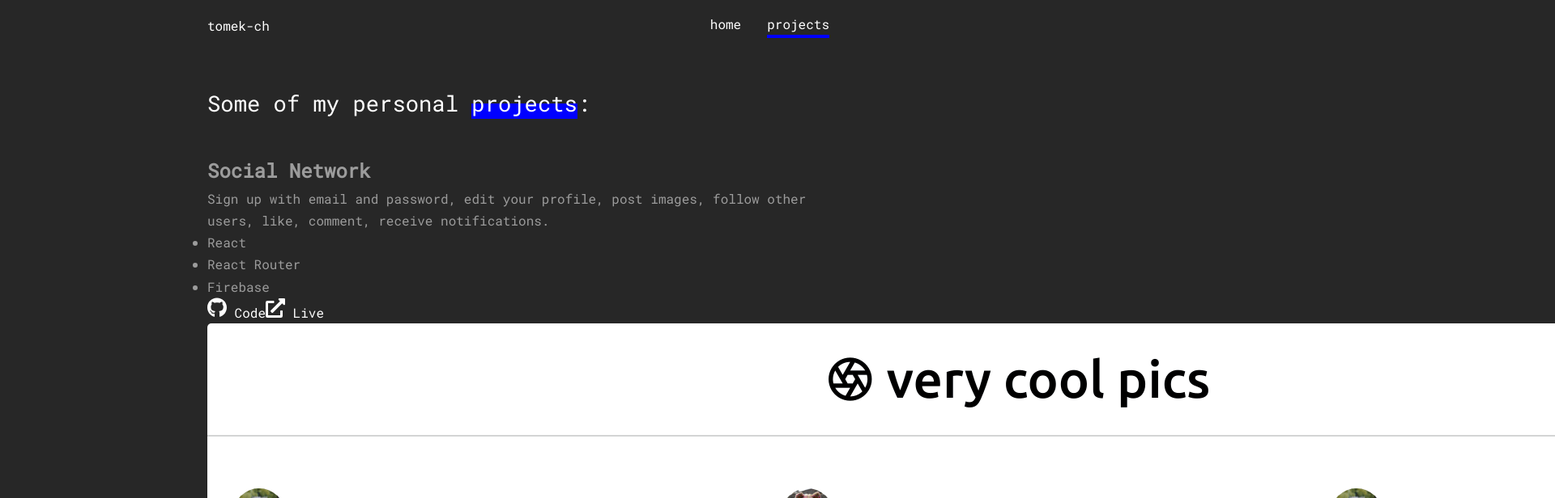
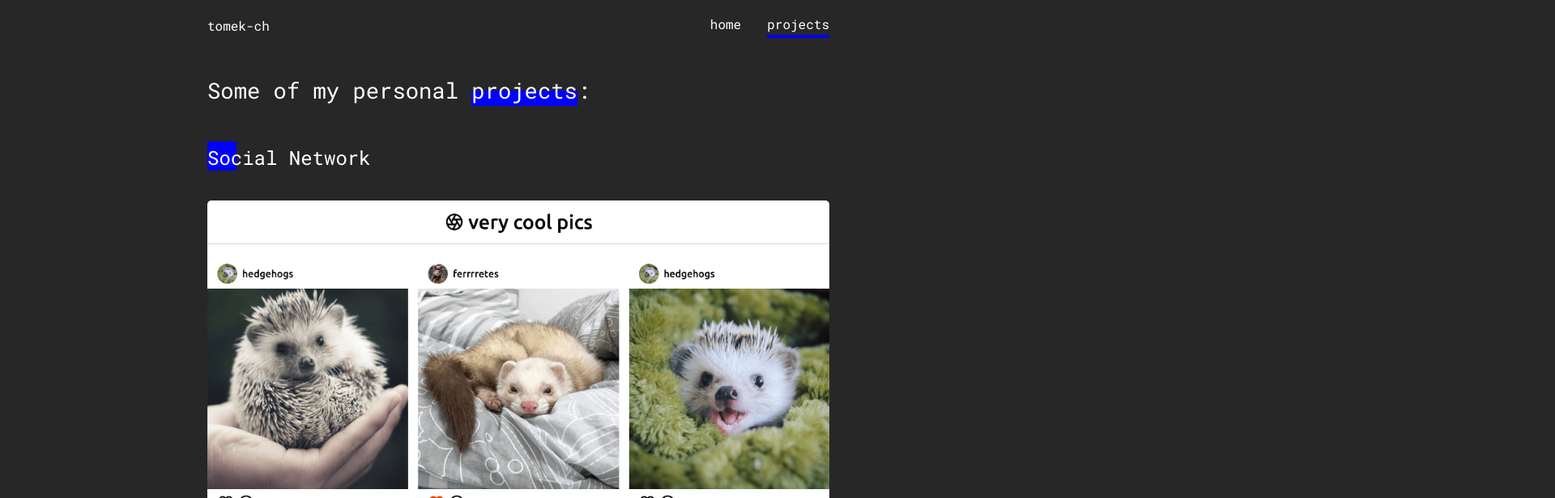
Before and after one commit to tomek-ch/portfolio2, a Next.js app: page /projects in a window 1280 px wide. Shown: the top 616 px of the page at 81% size, 1920 px wide, since content can reach past the window. Built offline with nearby package versions, Linux system fonts and the light colour scheme.

Commit message:
Style projects

```diff
--- a/components/ProjectSection.js
+++ b/components/ProjectSection.js
@@ -1,31 +1,32 @@
 import Link from "next/link";
 import GitHubIcon from "./icons/GitHubIcon";
 import LinkIcon from "./icons/LinkIcon";
+import { project, links } from "../styles/Project.module.css";
 
 const ProjectSection = ({ title, description, tech, img, code, live }) => (
-  <section>
+  <section className={project}>
     <div>
       <h2>{title}</h2>
+      <img src={img} alt={`Screenshot of a ${title}`} />
       <p>{description}</p>
       <ul>
         {tech.map((tech) => (
           <li key={tech}>{tech}</li>
         ))}
       </ul>
-      <div>
+      <div className={links}>
         <Link href={code}>
           <a>
-            <GitHubIcon /> Code
+            <GitHubIcon small /> Code
           </a>
         </Link>
         <Link href={live}>
           <a>
-            <LinkIcon /> Live
+            <LinkIcon small /> Live
           </a>
         </Link>
       </div>
     </div>
-    <img src={img} alt={`Screenshot of a ${title}`} />
   </section>
 );
 
--- a/pages/projects.js
+++ b/pages/projects.js
@@ -13,11 +13,9 @@ export default function Projects() {
       <h1 className={heading}>
         Some of my personal <span className={highlight}>projects</span>:
       </h1>
-      <div>
-        {data.map((project) => (
-          <ProjectSection key={project.title} {...project} />
-        ))}
-      </div>
+      {data.map((project) => (
+        <ProjectSection key={project.title} {...project} />
+      ))}
     </>
   );
 }
--- a/styles/Header.module.css
+++ b/styles/Header.module.css
@@ -3,7 +3,6 @@
   justify-content: space-between;
   align-items: center;
   color: var(--high-contrast);
-  padding-bottom: 1em;
 }
 
 .header nav {
--- /dev/null
+++ b/styles/Project.module.css
@@ -0,0 +1,47 @@
+.project {
+  margin-bottom: 5em;
+}
+
+.project img {
+  width: 100%;
+  margin: 2em 0;
+}
+
+.project ul {
+  list-style-type: none;
+  display: flex;
+  justify-content: center;
+  flex-wrap: wrap;
+  margin: 2em 0;
+}
+
+.project li:not(:last-child) {
+  margin-right: 2em;
+}
+
+.links {
+  display: flex;
+  gap: 2em;
+  margin: auto;
+  justify-content: center;
+  font-size: 1.5em;
+}
+
+.project h2 {
+  font-weight: normal;
+  color: var(--high-contrast);
+  position: relative;
+  z-index: 1;
+}
+
+.project h2::after {
+  content: "";
+  display: block;
+  height: 1.5em;
+  width: 1.5em;
+  background-color: var(--highlight);
+  position: absolute;
+  top: 0;
+  left: 0;
+  z-index: -1;
+}
```
